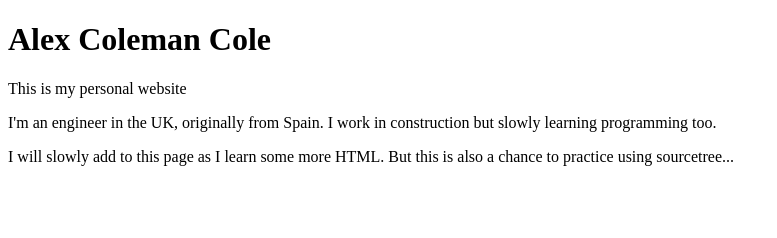
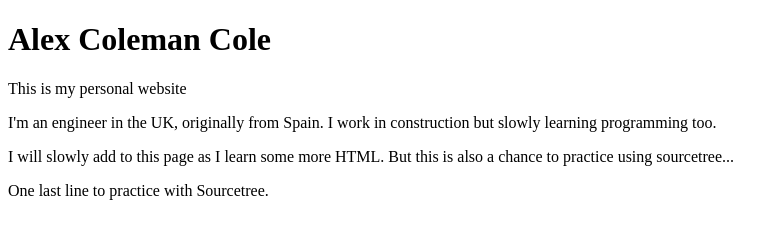
Before and after one commit to alexcoleman7/alexcoleman7.github.io, a plain HTML site: page index.html in a window 1280 px wide. Shown: the whole page, without its empty margins (0-777 px from the left). Drawn offline with Linux system fonts and the light colour scheme.

Commit message:
One last change

```diff
--- a/index.html
+++ b/index.html
@@ -7,5 +7,6 @@
     but slowly learning programming too.</p>
     <p>I will slowly add to this page as I learn some more HTML. But this is
     also a chance to practice using sourcetree...</p>
+    <p>One last line to practice with Sourcetree.</p>
   </body>
 </html>
```
